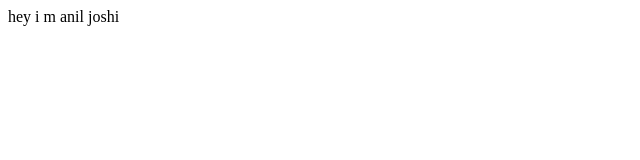
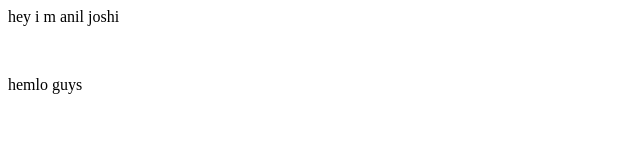
Before and after one commit to aniljoshi89/learnGit, a plain HTML site: page itro/index.html in a window 1280 px wide. Shown: the full height of the page, 0-640 px from the left. Drawn offline with Linux system fonts and the light colour scheme.

Commit message:
update in feature1

```diff
--- a/itro/index.html
+++ b/itro/index.html
@@ -1 +1,3 @@
 <p>hey i m anil joshi</p>
+<br>
+<p>hemlo guys</p>
```
